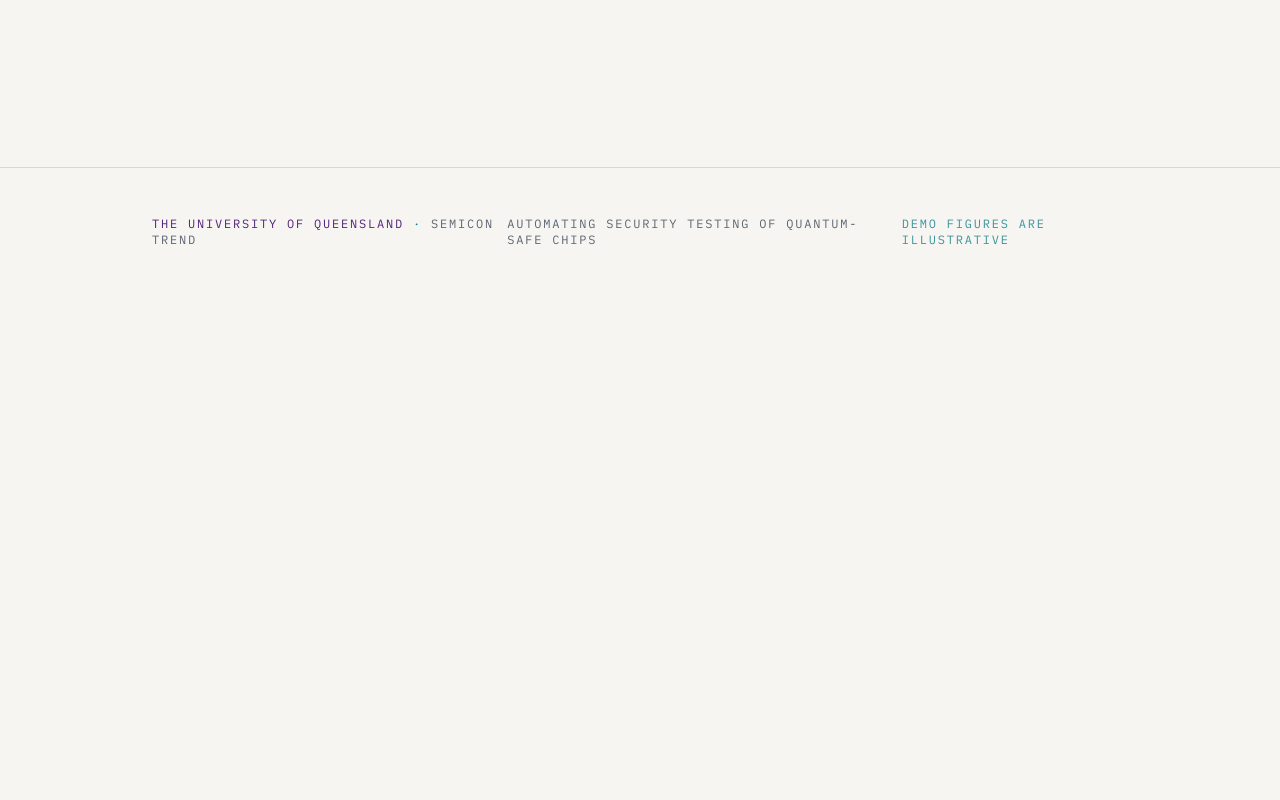
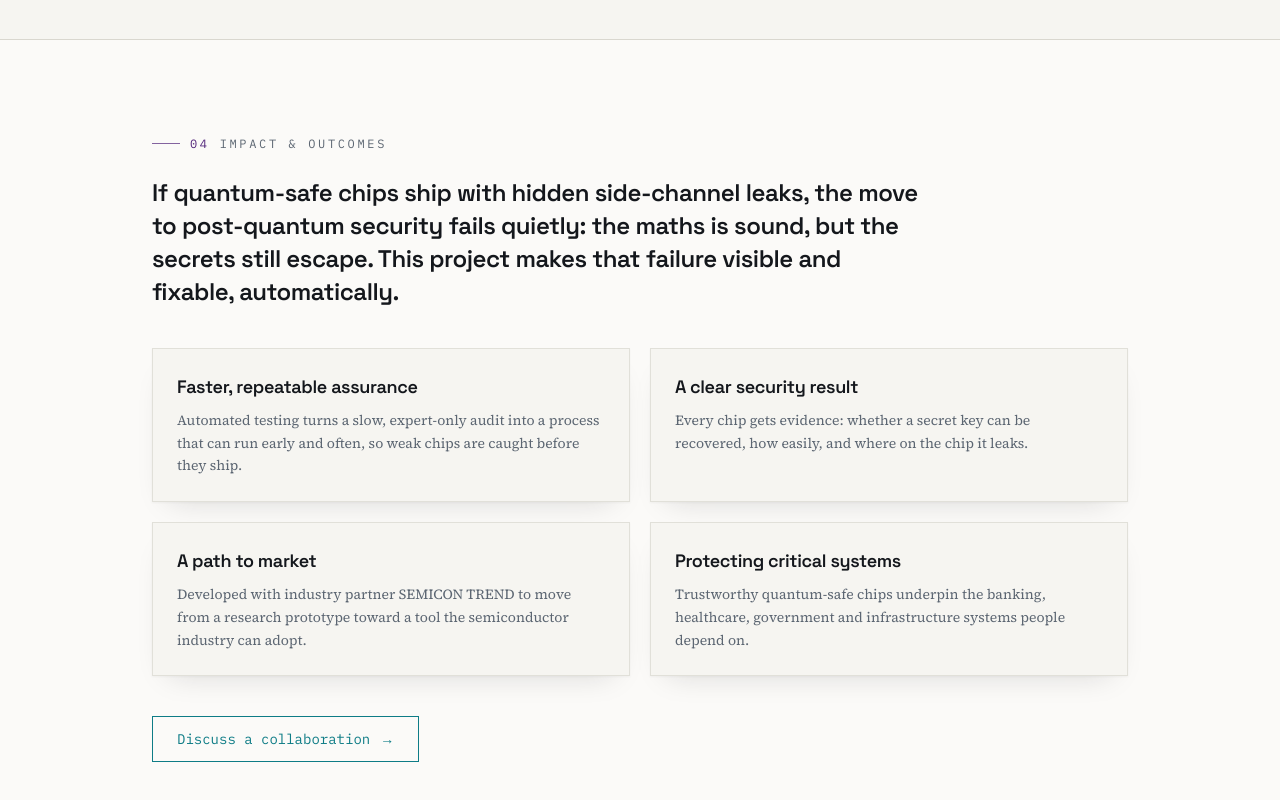
Before and after one commit to quantum-chips/quantum-chips.github.io, a Next.js app: page / in a window 1280 px wide. Shown: the part 2180-2980 px from the top of the page. Before the commit the page ends 2476 px from the top, so only its background shows below. Built offline with nearby package versions, Linux system fonts and the light colour scheme.

Commit message:
content: add Impact & outcomes closing section for funders
Home now closes with intended outcomes (faster assurance, clear results,
SEMICON TREND path to market, protecting critical systems) + a CTA to contact.
No invented figures/dates. Adds #contact anchor on Resources.

```diff
--- a/app/page.tsx
+++ b/app/page.tsx
@@ -4,7 +4,7 @@ import Eyebrow from "@/components/Eyebrow";
 import StatCard from "@/components/StatCard";
 import StepFlow from "@/components/StepFlow";
 import HeroVisual from "@/components/HeroVisual";
-import { HERO, PLAIN, BENEFICIARIES, PROBLEM_STATS } from "@/content/site";
+import { HERO, PLAIN, BENEFICIARIES, PROBLEM_STATS, IMPACT } from "@/content/site";
 
 export default function Home() {
   return (
@@ -73,6 +73,30 @@ export default function Home() {
           <StepFlow />
         </div>
       </Container>
+
+      <section className="border-t border-hairline bg-surface">
+        <Container className="py-24">
+          <Eyebrow index="04">Impact &amp; outcomes</Eyebrow>
+          <p className="mt-6 max-w-3xl text-pretty font-display text-2xl font-semibold leading-snug tracking-tight text-ink">
+            {IMPACT.lede}
+          </p>
+          <div className="mt-10 grid gap-5 sm:grid-cols-2">
+            {IMPACT.outcomes.map((o) => (
+              <div key={o.title} className="border border-hairline/70 bg-paper p-6 shadow-card">
+                <h3 className="font-display text-lg font-semibold tracking-tight">{o.title}</h3>
+                <p className="mt-2 text-sm leading-relaxed text-graphite">{o.body}</p>
+              </div>
+            ))}
+          </div>
+          <Link
+            href={IMPACT.cta.href}
+            className="group mt-10 inline-flex items-center gap-2.5 border border-instrument px-6 py-3 font-mono text-sm text-instrument transition-colors duration-200 hover:bg-instrument hover:text-paper"
+          >
+            {IMPACT.cta.label}
+            <span aria-hidden className="transition-transform duration-200 group-hover:translate-x-1">→</span>
+          </Link>
+        </Container>
+      </section>
     </main>
   );
 }
--- a/app/resources/page.tsx
+++ b/app/resources/page.tsx
@@ -106,7 +106,7 @@ export default function Resources() {
         </ul>
 
         {/* Contact */}
-        <h2 className="mt-16 font-display text-2xl font-semibold tracking-tight">Contact</h2>
+        <h2 id="contact" className="mt-16 scroll-mt-24 font-display text-2xl font-semibold tracking-tight">Contact</h2>
         <p className="mt-3 text-graphite">
           For collaboration or funding enquiries, replace this with a real address.
         </p>
--- a/content/site.ts
+++ b/content/site.ts
@@ -24,6 +24,30 @@ export const PROBLEM_STATS: { value: string; label: string }[] = [
   { value: "2035", label: "U.S. CNSA 2.0 deadline for full quantum-safe migration" },
 ];
 
+export const IMPACT = {
+  heading: "Impact & outcomes",
+  lede: "If quantum-safe chips ship with hidden side-channel leaks, the move to post-quantum security fails quietly: the maths is sound, but the secrets still escape. This project makes that failure visible and fixable, automatically.",
+  outcomes: [
+    {
+      title: "Faster, repeatable assurance",
+      body: "Automated testing turns a slow, expert-only audit into a process that can run early and often, so weak chips are caught before they ship.",
+    },
+    {
+      title: "A clear security result",
+      body: "Every chip gets evidence: whether a secret key can be recovered, how easily, and where on the chip it leaks.",
+    },
+    {
+      title: "A path to market",
+      body: "Developed with industry partner SEMICON TREND to move from a research prototype toward a tool the semiconductor industry can adopt.",
+    },
+    {
+      title: "Protecting critical systems",
+      body: "Trustworthy quantum-safe chips underpin the banking, healthcare, government and infrastructure systems people depend on.",
+    },
+  ],
+  cta: { label: "Discuss a collaboration", href: "/resources#contact" },
+};
+
 export const TEST_STEPS: { n: string; title: string; body: string }[] = [
   { n: "01", title: "Acquire", body: "Capture power and electromagnetic traces while the chip runs its cryptographic operations." },
   { n: "02", title: "Analyze", body: "Correlate traces against key hypotheses (CPA) and run leakage assessment to expose secret-dependent signals." },
```
